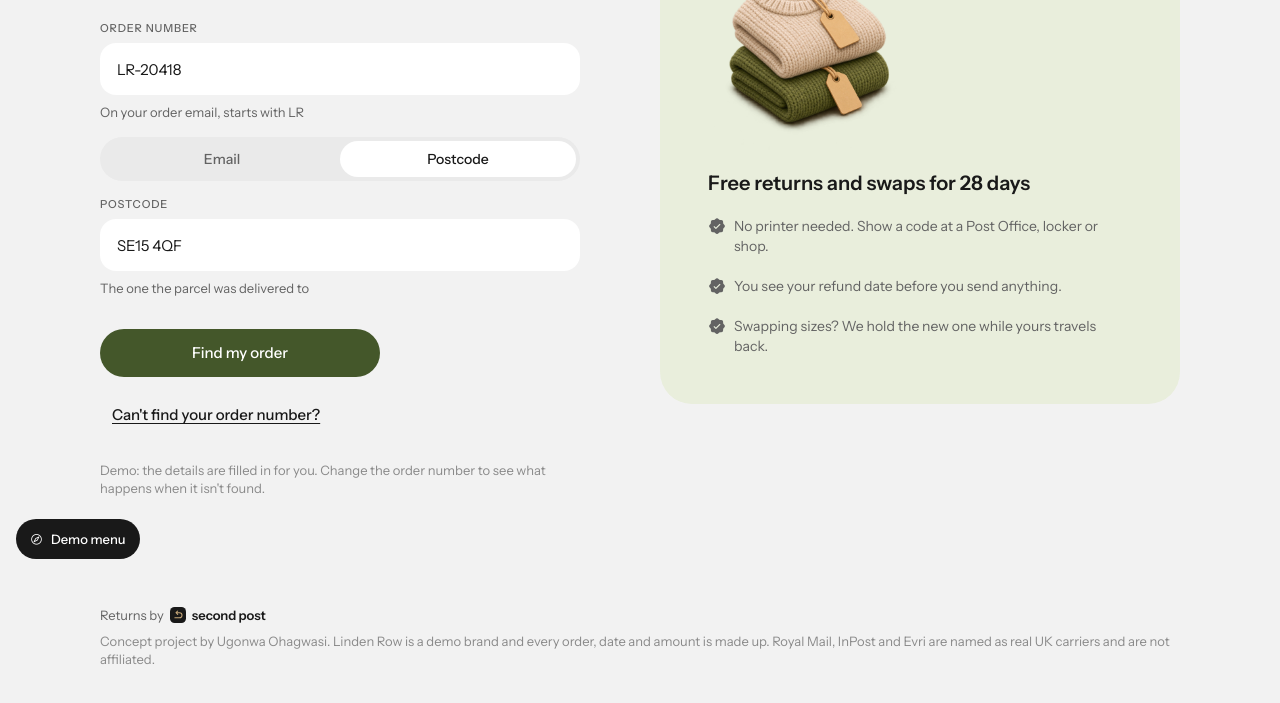
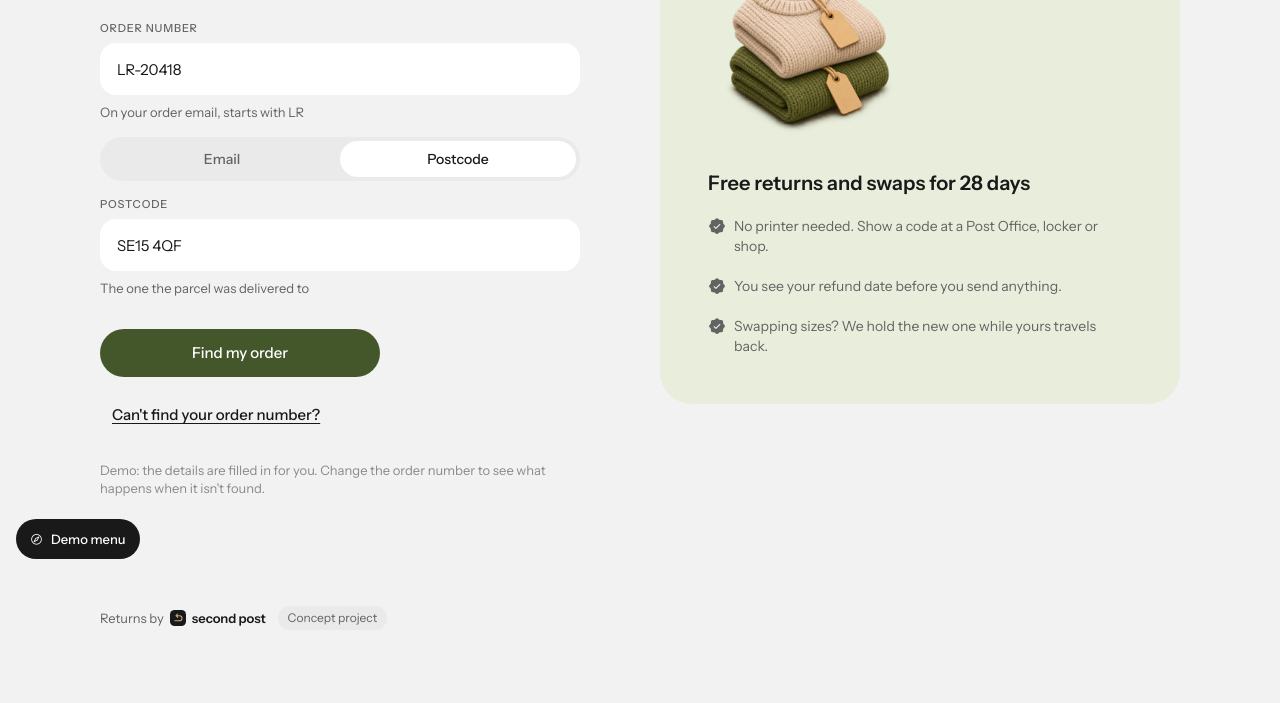
Before and after one commit to babylucyf/second-post, a plain HTML site: page index.html in a window 1280 px wide. Shown: the part 225-928 px from the top of the page. Drawn offline with Linux system fonts and the light colour scheme.

Commit message:
Shorten footer to a concept tag
Co-Authored-By: Claude Opus 5.5 <noreply@anthropic.com>
Claude-Session: https://claude.ai/code/session_016otNgiQ4ZRye86sv6B6327

```diff
--- a/app.js
+++ b/app.js
@@ -244,7 +244,7 @@ function render() {
     </header>
     <div class="demo"><button data-act="demoToggle" aria-expanded="${S.demo}">${ic('compass')}Demo menu</button>${S.demo ? `<div class="menu">${jumps.map(g => `<p>${g[0]}</p>${g[1].map(j => `<button data-act="${j[1]}">${j[0]}</button>`).join('')}`).join('')}</div>` : ''}</div>${stepper}
     <main>${v.html}</main>
-    <p class="foot"><span class="pb">Returns by <svg width="16" height="16" viewBox="0 0 56 56" aria-hidden="true"><rect width="56" height="56" rx="16" fill="#191919"/><path d="M22 20H33C38.5 20 42 24 42 29C42 34 38.5 38 33 38H17M27 14L21 20L27 26" stroke="#c8a97a" stroke-width="3.6" stroke-linecap="round" stroke-linejoin="round" fill="none"/></svg><b>second post</b></span>Concept project by Ugonwa Ohagwasi. Linden Row is a demo brand and every order, date and amount is made up. Royal Mail, InPost and Evri are named as real UK carriers and are not affiliated.</p>
+    <p class="foot"><span class="pb">Returns by <svg width="16" height="16" viewBox="0 0 56 56" aria-hidden="true"><rect width="56" height="56" rx="16" fill="#191919"/><path d="M22 20H33C38.5 20 42 24 42 29C42 34 38.5 38 33 38H17M27 14L21 20L27 26" stroke="#c8a97a" stroke-width="3.6" stroke-linecap="round" stroke-linejoin="round" fill="none"/></svg><b>second post</b></span><span class="concept">Concept project</span></p>
     ${modal ? `<div class="dim" data-act="close"><div class="dialog" role="dialog" aria-modal="true" aria-label="${modal[0]}"><h2>${modal[0]}</h2><p>${modal[1]}</p><div class="row">${modal[2]}</div></div></div>` : ''}
     ${S.toast ? `<div class="toast" role="status">${S.toast}</div>` : ''}`;
   const mt = document.querySelector('.m-title'); if (mt) mt.style.display = '';
--- a/styles.css
+++ b/styles.css
@@ -263,5 +263,7 @@ h3{font-size:16px;line-height:24px;font-weight:500;margin:0}
 .lrlogo span{font-weight:500;font-size:16px;letter-spacing:.28em;margin-right:-.28em}
 .lrlogo i{width:28px;height:1.5px;background:var(--brand)}
 .lrlogo small{font-size:8px;letter-spacing:.4em;margin-right:-.4em;color:var(--ink2)}
-.pb{display:flex;align-items:center;gap:6px;margin-bottom:8px;color:var(--ink2)}
+.foot{display:flex;align-items:center;gap:12px;flex-wrap:wrap}
+.pb{display:flex;align-items:center;gap:6px;color:var(--ink2)}
+.concept{padding:3px 10px;border-radius:999px;background:var(--sunken);color:var(--ink2);font-size:12px}
 .pb b{font-weight:600;color:var(--ink);letter-spacing:-.01em}
```
